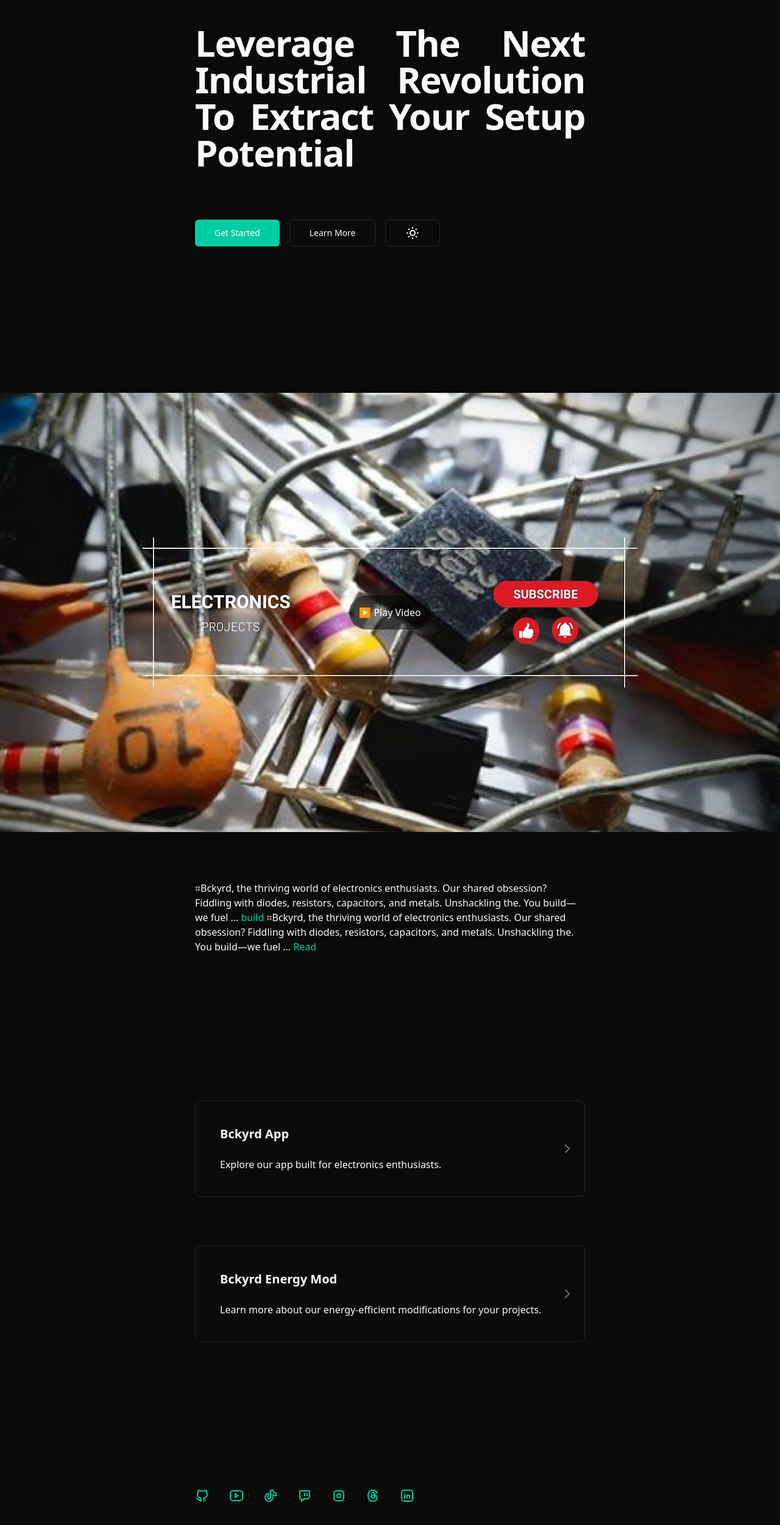
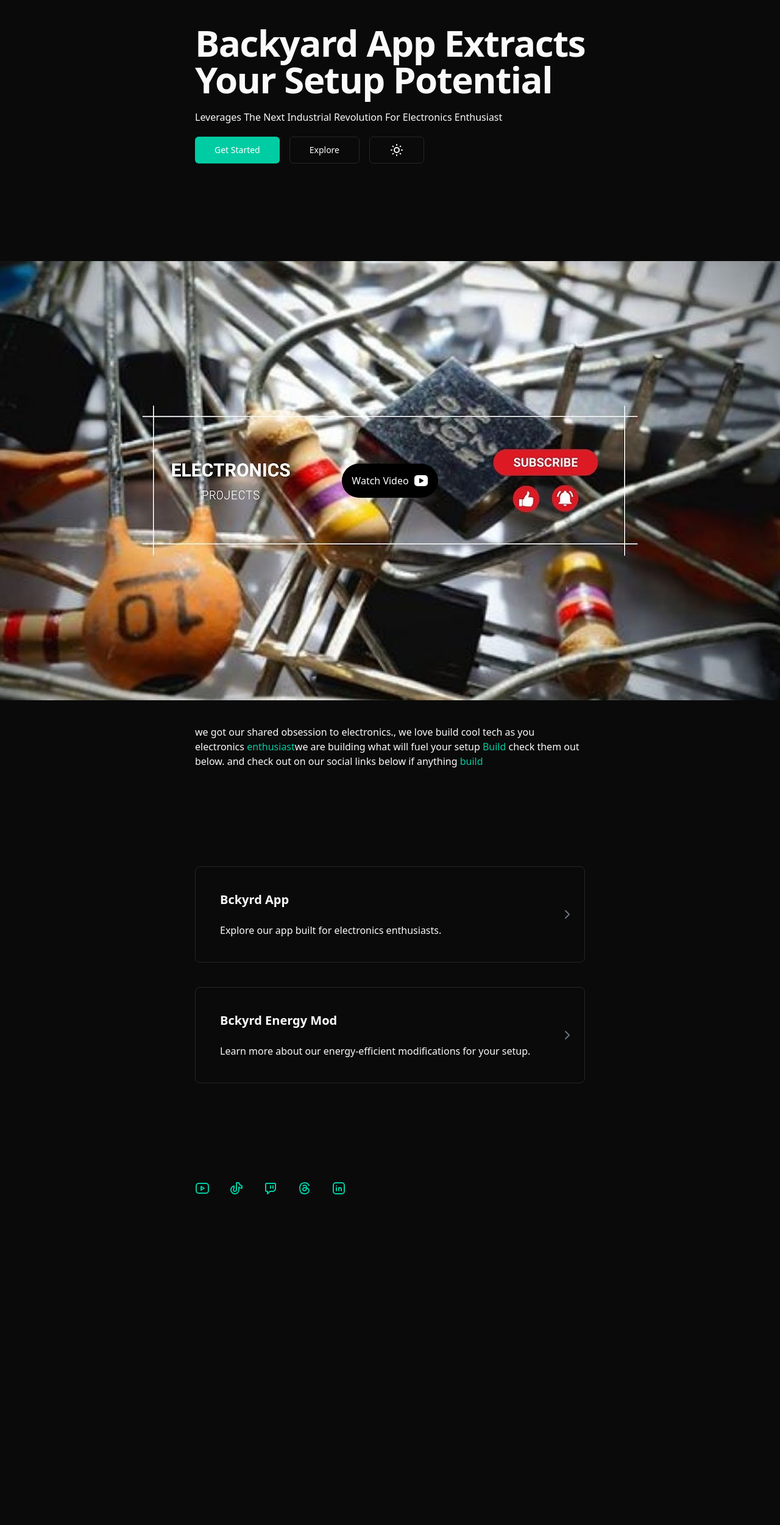
Before and after one commit to bckyrd-io/bckyrd-app-expo, a Next.js app: page / in a window 1280 px wide. Shown: the top 2500 px of the page at 61% size. After the commit the page ends 2000 px from the top, so only its background shows below. Built offline with nearby package versions, Linux system fonts and the light colour scheme.

Commit message:
about backyard app

```diff
--- a/app/layout.tsx
+++ b/app/layout.tsx
@@ -14,7 +14,7 @@
 });
 
 export const metadata: Metadata = {
-    title: "Bckyrd __Electronics Enthusiast",
+    title: "Bckyrd : Electronics Enthusiast ⌗",
     description: "Leverage Next Industrial Revolution, For Your Setup To Build ",
 };
 
--- a/app/page.tsx
+++ b/app/page.tsx
@@ -8,7 +8,9 @@
 import { Card, CardHeader, CardContent } from "@/components/ui/card"; // ShadCN Card components
 import {
     IconMoon, IconSun, IconBrandTwitch, IconBrandInstagram, IconBrandGithub, IconBrandLinkedin,
-    IconBrandYoutube, IconBrandTiktok, IconBrandThreads, IconChevronRight
+    IconBrandYoutube, IconBrandTiktok, IconBrandThreads, IconChevronRight,
+    IconPlayerPlay,
+    IconBrandYoutubeFilled
 } from "@tabler/icons-react";
 
 export default function Home() {
@@ -42,17 +44,20 @@
     return (
         <>
             {/* Section with heading and buttons */}
-            <section className="flex flex-col w-full mb-60 w-[90%] mx-auto lg:w-[50%]">
-                <h1 className="text-4xl sm:text-5xl md:text-6xl lg:text-6xl font-extrabold mt-10 leading-tight tracking-tight text-justify  ">
-                    Leverage The Next Industrial Revolution To Extract Your Setup Potential
+            <section className="flex flex-col mb-40 w-[90%] mx-auto lg:w-[50%]">
+                <h1 className="text-5xl sm:text-5xl md:text-6xl lg:text-6xl font-extrabold mt-10 mb-5 leading-tight tracking-tight text-justify  ">
+                    Backyard App Extracts Your Setup Potential
                 </h1>
+                <p id="explore">
+                    Leverages The Next Industrial Revolution For Electronics Enthusiast
+                </p>
 
-                <div className="flex justify-left space-x-4 mt-20">
+                <div className="flex justify-left space-x-4 mt-5">
                     <Button variant="default" id="start" size="lg">
                         Get Started
                     </Button>
                     <Button variant="outline" size="lg" onClick={handleScrollToSection}>
-                        Learn More
+                        Explore
                     </Button>
                     <Button variant="outline" id="theme" size="lg" onClick={toggleTheme}>
                         {theme === "light" ? <IconMoon className="" /> : <IconSun className="" />}
@@ -61,13 +66,13 @@
             </section>
 
             {/* Section with image and description */}
-            <section className="flex flex-col w-full mb-60 w-[100%] mx-auto">
+            <section className="flex flex-col w-full mb-40 w-[100%] mx-auto">
                 <div className="relative w-full h-auto">
                     {!isVideoPlaying ? (
                         // Thumbnail display before playing the video
                         <div onClick={handlePlayVideo} className="cursor-pointer">
                             <Image
-                                className=" w-full h-700"
+                                className=" w-full h-500"
                                 src="/download.png"
                                 alt="local photo"
                                 width={180}
@@ -75,8 +80,8 @@
                                 priority
                             />
                             <div className="absolute inset-0 flex items-center justify-center">
-                                <button className="bg-black bg-opacity-50 text-white p-4 rounded-full">
-                                    ▶ Play Video
+                                <button className="flex bg-[black] text-white p-4 rounded-full">
+                                    Watch Video <IconBrandYoutubeFilled className="ml-2" />
                                 </button>
                             </div>
                         </div>
@@ -93,16 +98,15 @@
                         ></iframe>
                     )}
                 </div>
-                <p className="mt-20  w-[90%] mx-auto lg:w-[50%]" id="learn">
-                    ⌗Bckyrd, the thriving world of electronics enthusiasts. Our shared obsession? Fiddling with diodes, resistors, capacitors, and metals. Unshackling the. You build—we fuel ...
-                    <Link href="#" id="threads" className="text-primary"> build </Link>
-                    ⌗Bckyrd, the thriving world of electronics enthusiasts. Our shared obsession? Fiddling with diodes, resistors, capacitors, and metals. Unshackling the. You build—we fuel ...
-                    <Link href="#" id="threads" className="text-primary"> Read</Link>
+                <p className="mt-10  w-[90%] mx-auto lg:w-[50%]" id="learn">
+                    we got our shared obsession to electronics., we love build cool tech as you electronics<Link href="#" id="threads" className="text-primary"> enthusiast</Link>
+                    we are building what will fuel your setup <Link href="#" id="threads" className="text-primary"> Build</Link> check them out below. and check out on our social links below if anything<Link href="#" id="threads" className="text-primary"> build </Link>
+
                 </p>
             </section>
 
             {/* Section with Card components */}
-            <section className="flex flex-col w-full mb-60 w-[90%] mx-auto lg:w-[50%]">
+            <section className="flex flex-col mb-40 w-[90%] mx-auto lg:w-[50%]">
                 <Link href={"/app"}>
                     <Card className="flex justify-between items-center p-4 ">
                         <div>
@@ -120,13 +124,13 @@
                 </Link>
 
                 <Link href={"/energy"}>
-                    <Card className="flex justify-between items-center p-4 mt-20">
+                    <Card className="flex justify-between items-center p-4 mt-10">
                         <div>
                             <CardHeader>
                                 <h2 className="text-xl font-semibold">Bckyrd Energy Mod</h2>
                             </CardHeader>
                             <CardContent>
-                                <p>Learn more about our energy-efficient modifications for your projects.</p>
+                                <p>Learn more about our energy-efficient modifications for your setup.</p>
                             </CardContent>
                         </div>
                         <div className="text-gray-500">
@@ -137,26 +141,20 @@
             </section>
 
             {/* Section with social links */}
-            <section className="flex justify-start space-x-4 w-full mb-10 w-[90%] mx-auto lg:w-[50%]">
-                <Link href="#" id="github" className="text-primary">
-                    <IconBrandGithub className="mr-4" />
-                </Link>
-                <Link href="#" id="youtube" className="text-primary">
+            <section className="flex justify-start space-x-4 mb-10 w-[90%] mx-auto lg:w-[50%]">
+                <Link href="https://www.youtube.com/channel/UCNfw3tdcG_4Jhz5KTJqF4mw" id="youtube" className="text-primary">
                     <IconBrandYoutube className="mr-4" />
                 </Link>
-                <Link href="#" id="tiktok" className="text-primary">
+                <Link href="https://www.tiktok.com/bckyrd-io" id="tiktok" className="text-primary">
                     <IconBrandTiktok className="mr-4" />
                 </Link>
-                <Link href="#" id="twitch" className="text-primary">
+                <Link href="https://www.twitch.com/bckyrd-io" id="twitch" className="text-primary">
                     <IconBrandTwitch className="mr-4" />
                 </Link>
-                <Link href="#" id="instagram" className="text-primary">
-                    <IconBrandInstagram className="mr-4" />
-                </Link>
-                <Link href="#" id="threads" className="text-primary">
+                <Link href="https://www.threads.net/bckyrd-io" id="threads" className="text-primary">
                     <IconBrandThreads className="mr-4" />
                 </Link>
-                <Link href="#" id="linkedin" className="text-primary">
+                <Link href="https://mw.linkedin.com/company/bckyrdio" id="linkedin" className="text-primary">
                     <IconBrandLinkedin className="mr-4" />
                 </Link>
             </section>
```
